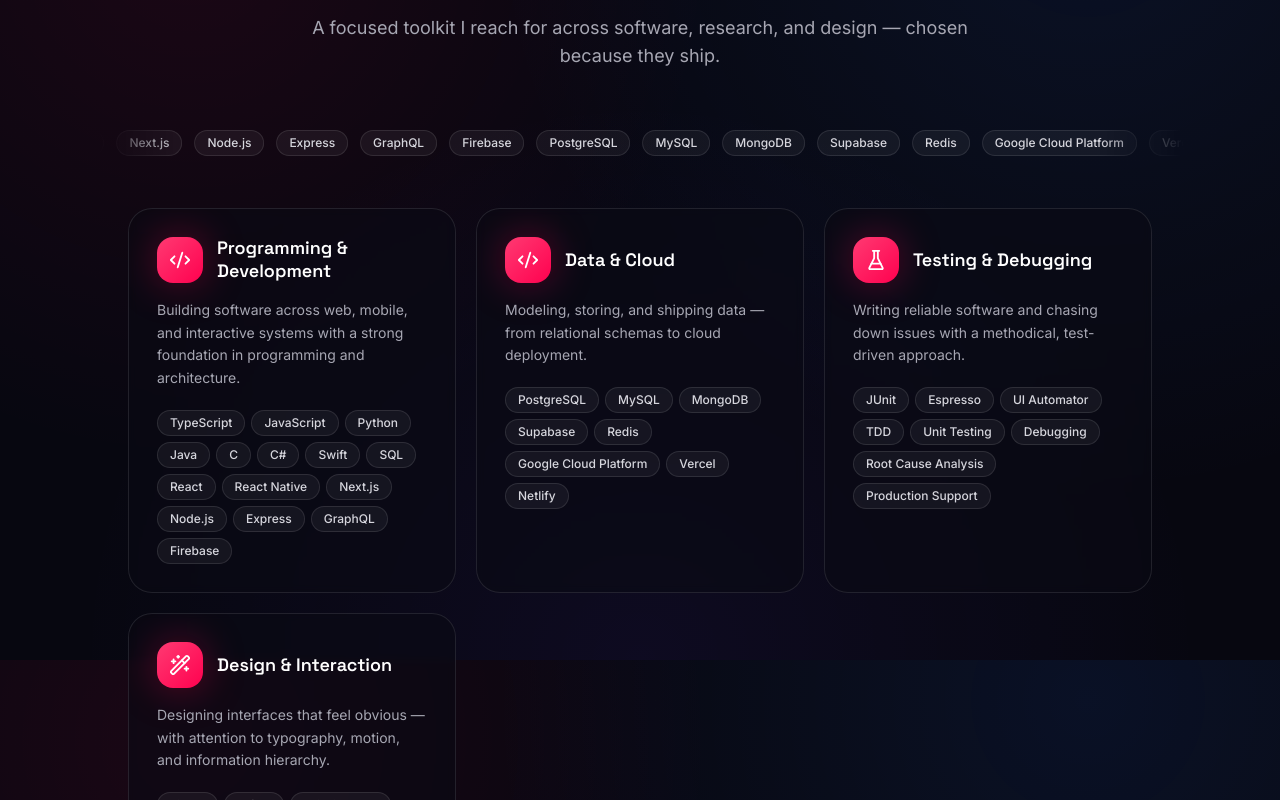
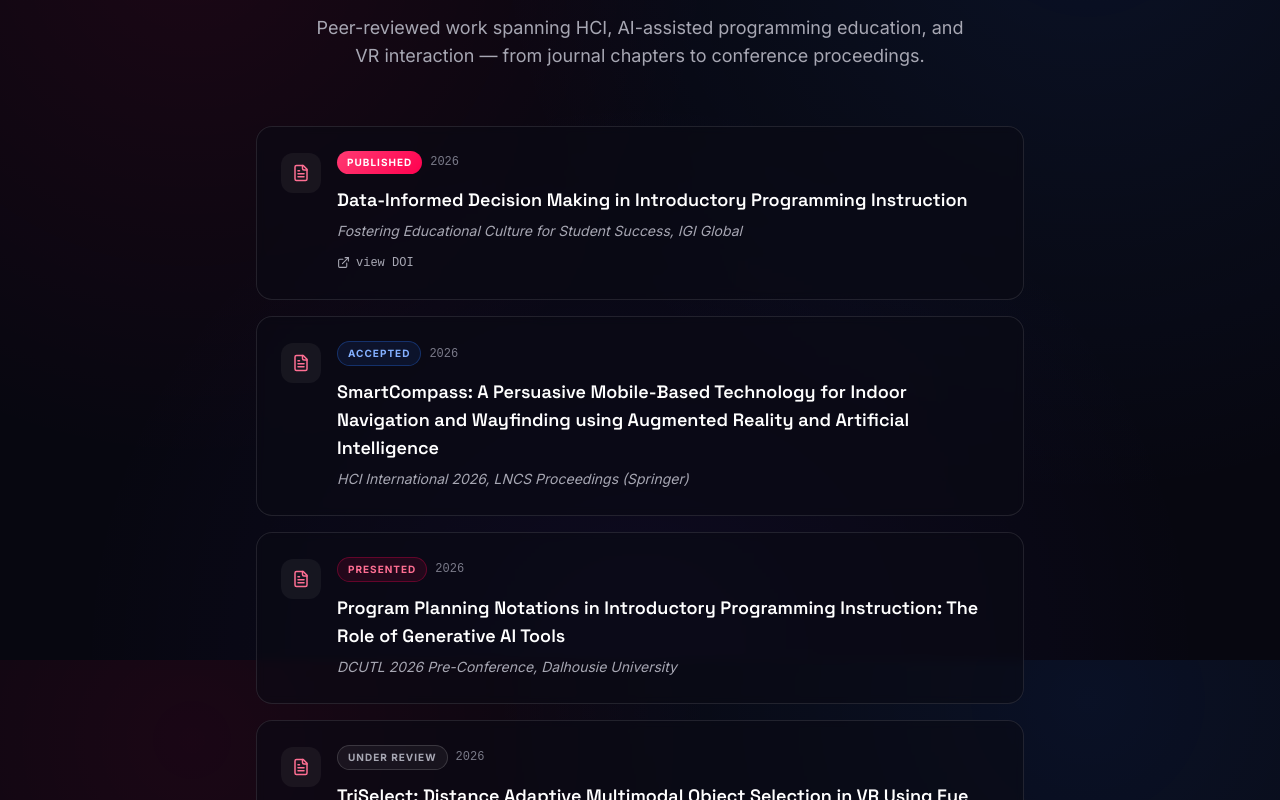
Before and after one commit to Jaisachdeva007/jai-website, a Next.js app: page / in a window 1280 px wide. Shown: the part 5740-6540 px from the top of the page. Built offline with nearby package versions, Linux system fonts and the light colour scheme.

Commit message:
Add Publications section and Data & Cloud skills group
New Publications component surfaces the 5 papers/talks from the resume
that had no home on the site. Skills grid moves to a 2x2 layout to fit
the new Data & Cloud group (Postgres, Mongo, Supabase, Redis, GCP).

```diff
--- a/app/page.tsx
+++ b/app/page.tsx
@@ -3,6 +3,7 @@ import { Hero } from "@/components/Hero";
 import { StatsTicker } from "@/components/StatsTicker";
 import { Projects } from "@/components/Projects";
 import { Experience } from "@/components/Experience";
+import { Publications } from "@/components/Publications";
 import { Skills } from "@/components/Skills";
 import { Footer } from "@/components/Footer";
 import { CursorSpotlight } from "@/components/CursorSpotlight";
@@ -18,6 +19,7 @@ export default function Home() {
       <StatsTicker />
       <Projects />
       <Experience />
+      <Publications />
       <Skills />
       <Footer />
     </main>
--- /dev/null
+++ b/components/Publications.tsx
@@ -0,0 +1,80 @@
+"use client";
+
+import { motion } from "framer-motion";
+import { FileText, ExternalLink } from "lucide-react";
+import { PUBLICATIONS, type Publication } from "@/lib/content";
+import { SectionHeading } from "./SectionHeading";
+import { cn } from "@/lib/cn";
+
+const STATUS_STYLES: Record<Publication["status"], string> = {
+  Published: "bg-neon-gradient text-white",
+  Accepted: "border border-electric/30 bg-electric/10 text-electric-300",
+  Presented: "border border-neon/30 bg-neon/10 text-neon-300",
+  "Under Review": "border border-white/15 bg-white/5 text-bone-300",
+};
+
+export function Publications() {
+  return (
+    <section id="publications" className="container-x relative py-28 md:py-36">
+      <SectionHeading
+        eyebrow="Research output"
+        title="Publications & talks"
+        blurb="Peer-reviewed work spanning HCI, AI-assisted programming education, and VR interaction — from journal chapters to conference proceedings."
+      />
+
+      <div className="mx-auto mt-14 max-w-3xl space-y-4">
+        {PUBLICATIONS.map((pub, i) => (
+          <motion.article
+            key={pub.title}
+            initial={{ opacity: 0, y: 20 }}
+            whileInView={{ opacity: 1, y: 0 }}
+            viewport={{ once: true, amount: 0.3 }}
+            transition={{ delay: i * 0.07, duration: 0.5 }}
+            className="group relative overflow-hidden rounded-2xl border border-white/10 bg-ink-900/60 p-6 backdrop-blur-sm transition-all duration-300 hover:-translate-y-0.5 hover:border-neon/25 hover:shadow-glow"
+          >
+            <div className="flex items-start gap-4">
+              <span className="mt-0.5 inline-flex h-10 w-10 flex-shrink-0 items-center justify-center rounded-xl bg-white/5 text-neon-300">
+                <FileText size={18} />
+              </span>
+
+              <div className="min-w-0 flex-1">
+                <div className="flex flex-wrap items-center gap-2">
+                  <span
+                    className={cn(
+                      "inline-block rounded-full px-2.5 py-1 text-[10px] font-bold uppercase tracking-widest",
+                      STATUS_STYLES[pub.status]
+                    )}
+                  >
+                    {pub.status}
+                  </span>
+                  <span className="text-xs font-mono font-medium text-bone-400">
+                    {pub.year}
+                  </span>
+                </div>
+
+                <h3 className="mt-3 font-display text-base font-semibold leading-snug text-white md:text-lg">
+                  {pub.title}
+                </h3>
+                <p className="mt-1.5 text-sm italic leading-relaxed text-bone-300">
+                  {pub.venue}
+                </p>
+
+                {pub.link && (
+                  <a
+                    href={pub.link}
+                    target="_blank"
+                    rel="noopener noreferrer"
+                    className="mt-3 inline-flex items-center gap-1.5 font-mono text-xs font-medium text-bone-300 transition hover:text-electric"
+                  >
+                    <ExternalLink size={13} />
+                    view DOI
+                  </a>
+                )}
+              </div>
+            </div>
+          </motion.article>
+        ))}
+      </div>
+    </section>
+  );
+}
--- a/components/Skills.tsx
+++ b/components/Skills.tsx
@@ -1,13 +1,14 @@
 "use client";
 
 import { motion } from "framer-motion";
-import { Code2, FlaskConical, Wand2, type LucideIcon } from "lucide-react";
+import { Code2, Database, FlaskConical, Wand2, type LucideIcon } from "lucide-react";
 import { SKILLS } from "@/lib/content";
 import { SectionHeading } from "./SectionHeading";
 import { TechMarquee } from "./TechMarquee";
 
 const ICONS: Record<string, LucideIcon> = {
   code: Code2,
+  database: Database,
   flask: FlaskConical,
   wand: Wand2,
 };
@@ -25,7 +26,7 @@ export function Skills() {
         <TechMarquee />
       </div>
 
-      <div className="mx-auto mt-10 grid max-w-5xl gap-5 md:grid-cols-2 lg:grid-cols-3">
+      <div className="mx-auto mt-10 grid max-w-4xl gap-5 md:grid-cols-2">
         {SKILLS.map((group, i) => {
           const Icon = ICONS[group.icon] ?? Code2;
           return (
```
